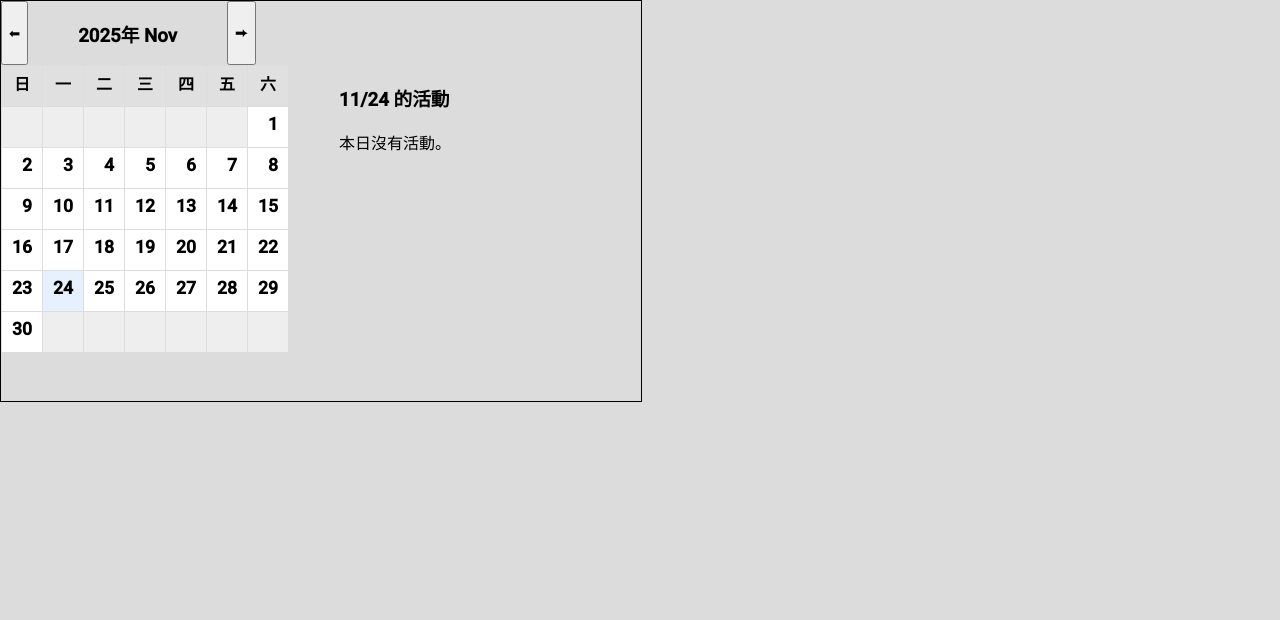
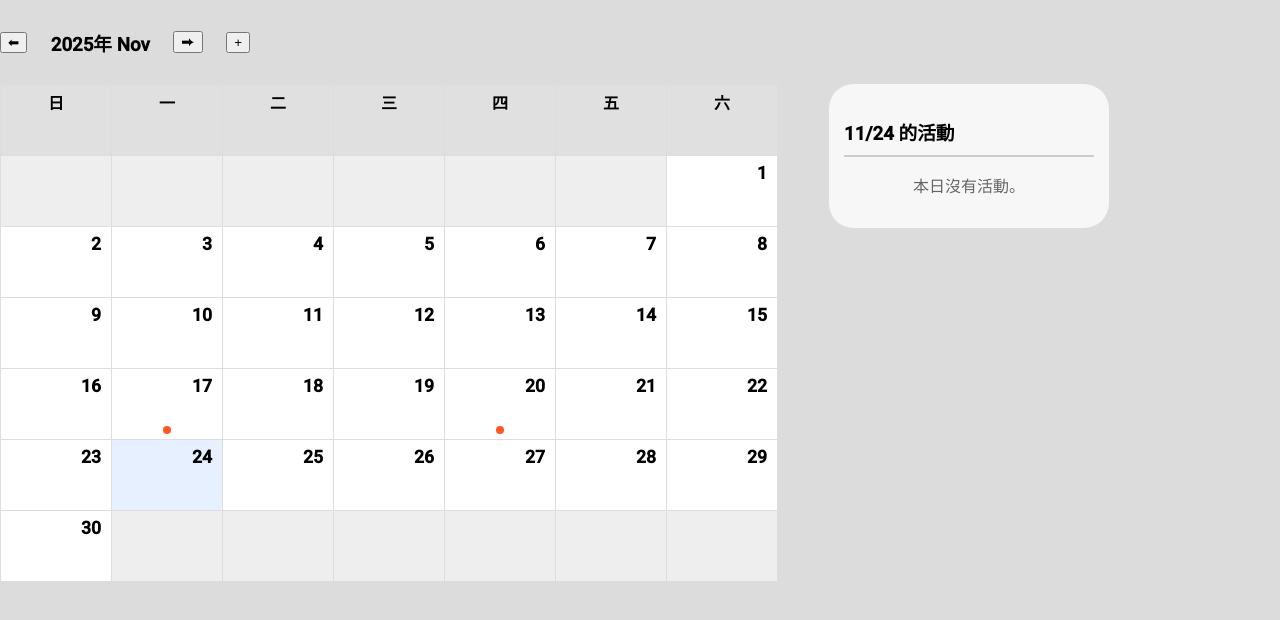
Before and after one commit to Jia-02/group_project_frontend, an Angular app: page /calendar in a window 1280 px wide. Shown: the top 620 px of the page. Built offline with nearby package versions, Linux system fonts and the light colour scheme.

Commit message:
優化行事曆

```diff
--- a/src/app/calendar/calendar.component.html
+++ b/src/app/calendar/calendar.component.html
@@ -1,12 +1,11 @@
-<div class="block">
-  <div class="display">
+<div class="header">
   <button (click)="prevMonth()">⬅</button>
   <h3>{{ currentMonth | date: 'yyyy年 MMM' }}</h3>
   <button (click)="nextMonth()">⮕</button>
+  <button (click)="addActivity()">+</button>
 </div>
-
 <div class="display">
-    <div>
+  <div class="calendar-wrapper">
     <table class="calendar-table">
       <thead>
         <tr>
@@ -20,8 +19,7 @@
         @for (week of monthWeeks; track $index) {
         <tr class="calendar-week">
           @for (day of week; track $index) {
-            <td class="calendar-day"
-              [class.is-current-month]="day && (day | date: 'MM') === (currentMonth | date: 'MM')"
+          <td class="calendar-day" [class.is-current-month]="day && (day | date: 'MM') === (currentMonth | date: 'MM')"
             [class.is-selected]="day && (day | date: 'yyyyMMdd') === (selectedDay | date: 'yyyyMMdd')"
             (click)="selectDay(day)">
 
@@ -29,7 +27,7 @@
             <span class="day-number">{{ day | date: "d" }}</span>
 
             @if (hasActivity(day)) {
-              <div title="有活動"></div>
+            <div class="activity-dot" title="有活動"></div>
             }
             }
           </td>
@@ -40,23 +38,26 @@
     </table>
   </div>
 
-    <div>
+  <div class="activities-sidebar">
     <h3>{{ selectedDay | date: 'MM/dd' }} 的活動</h3>
 
-      <div>
+    <div class="activities-content">
       @if (selectedDayActivities.length) {
       <ul>
         @for (activity of selectedDayActivities; track $index) {
         <li>
-            <span>{{ activity.time }}</span> -
-            <span>{{ activity.title }}</span>
+          <span class="activity-time">{{ activity.time }}</span> -
+          <span class="activity-title">{{ activity.title }}</span>
         </li>
         }
       </ul>
       } @else {
-        <p>本日沒有活動。</p>
+      <p class="no-activity">本日沒有活動。</p>
       }
     </div>
   </div>
 </div>
+
+<div class="block">
+
 </div>
--- a/src/app/calendar/calendar.component.scss
+++ b/src/app/calendar/calendar.component.scss
@@ -1,16 +1,23 @@
-.block{
-  width: 50%;
-  height: 50%;
-  border: 1px solid black;
+.activities-sidebar {
+  min-width: 250px;
+  padding: 15px;
+  border-left: 1px solid #ddd;
+  background-color: #f7f7f7;
+  height: fit-content;
+  border-radius: 25px;
 }
 
-.display{
+.header {
   display: flex;
-  gap: 50px;
+  justify-content: space-between;
+  align-items: center;
+  padding: 10px 0;
+  width: 250px;
+
 }
 
 .calendar-table {
-  width: 50%;
+  width: 100%;
   border-collapse: collapse;
 }
 
@@ -18,7 +25,8 @@
 .calendar-table td {
   border: 1px solid #ddd;
   padding: 5px;
-  height: 30px;
+  height: 60px;
+  width: 100px;
   vertical-align: top;
 }
 
@@ -54,3 +62,49 @@
   font-size: 1.1em;
   padding: 2px 5px;
 }
+
+/* --- 活動提示點樣式 --- */
+.activity-dot {
+  position: absolute;
+  bottom: 5px;
+  /* 位於單元格的底部 */
+  left: 50%;
+  transform: translateX(-50%);
+  width: 8px;
+  height: 8px;
+  background-color: #ff5722;
+  /* 醒目的提示顏色 */
+  border-radius: 50%;
+}
+
+/* --- 側邊欄活動列表樣式 --- */
+.activities-sidebar h3 {
+  border-bottom: 2px solid #ccc;
+  padding-bottom: 10px;
+  margin-bottom: 15px;
+}
+
+.activities-content ul {
+  list-style: none;
+  padding: 0;
+}
+
+.activities-content li {
+  padding: 8px 0;
+  border-bottom: 1px dashed #eee;
+}
+
+.activity-time {
+  font-weight: bold;
+  color: #007bff;
+}
+
+.no-activity {
+  color: #666;
+  text-align: center;
+}
+
+.display{
+  display: flex;
+  gap: 50px;
+}
--- a/src/app/calendar/calendar.component.ts
+++ b/src/app/calendar/calendar.component.ts
@@ -12,10 +12,24 @@ import { Component } from '@angular/core';
 })
 export class CalendarComponent {
   currentMonth: Date = new Date();
+
+  // 顯示星期幾的名稱 (可自行調整順序，這裡以週日為第一天)
   dayNames: string[] = ['日', '一', '二', '三', '四', '五', '六'];
+
+  // 用於在 HTML 模板中迭代，是一個二維陣列 (6週 x 7天)
   monthWeeks: (Date | null)[][] = [];
+
+  // 用於顯示日曆下方活動的屬性
   selectedDay: Date | null = new Date();
-  selectedDayActivities: any[] = [];
+  selectedDayActivities: any[] = []; // 替換為您的活動資料結構
+
+  // 假設的活動資料 (您需要從服務或 API 獲取實際資料)
+  // key 是 'YYYY-MM-DD' 格式的日期字串
+  mockActivities: { [key: string]: { time: string, title: string }[] } = {
+    '2025-11-17': [{ time: '10:00', title: '部門會議' }],
+    '2025-11-20': [{ time: '14:30', title: '客戶拜訪' }, { time: '18:00', title: '晚餐聚會' }],
+    // ... 其他月份的活動
+  };
 
   ngOnInit() {
     this.generateCalendar(this.currentMonth);
@@ -23,63 +37,74 @@ export class CalendarComponent {
     this.loadActivities(this.selectedDay!);
   }
 
+  // 生成日曆網格的方法
   generateCalendar(date: Date): void {
-    this.monthWeeks = [];
+    this.monthWeeks = []; // 清空舊資料
     const year = date.getFullYear();
-    const month = date.getMonth();
+    const month = date.getMonth(); // 0-11
 
+    // 獲取當月的第一天
     const firstDayOfMonth = new Date(year, month, 1);
+    // 獲取當月第一天是星期幾 (0=週日, 6=週六)
     const startingDay = firstDayOfMonth.getDay();
 
+    // 獲取當月的總天數
     const daysInMonth = new Date(year, month + 1, 0).getDate();
 
     let currentDay = 1;
+    // 創建多達 6 週的網格
     for (let w = 0; w < 6; w++) {
       const week: (Date | null)[] = [];
       for (let d = 0; d < 7; d++) {
         if (w === 0 && d < startingDay) {
+          // 第一週，在當月第一天之前的日子，填補 null (空白)
           week.push(null);
         } else if (currentDay <= daysInMonth) {
+          // 填入當月日期
           week.push(new Date(year, month, currentDay));
           currentDay++;
         } else {
+          // 超過當月天數後，填補 null (空白)
           week.push(null);
         }
       }
       this.monthWeeks.push(week);
+      // 如果當月所有天數都已經填完，則退出循環
       if (currentDay > daysInMonth) break;
     }
   }
 
+  // 切換到上個月
   prevMonth(): void {
     this.currentMonth = new Date(this.currentMonth.getFullYear(), this.currentMonth.getMonth() - 1, 1);
     this.generateCalendar(this.currentMonth);
+    // 可選：切換月份後，預設選擇新月份的第一天
     this.selectedDay = this.monthWeeks[0].find(d => d !== null) || null;
     if (this.selectedDay) this.loadActivities(this.selectedDay);
   }
 
+  // 切換到下個月
   nextMonth(): void {
     this.currentMonth = new Date(this.currentMonth.getFullYear(), this.currentMonth.getMonth() + 1, 1);
     this.generateCalendar(this.currentMonth);
+    // 可選：切換月份後，預設選擇新月份的第一天
     this.selectedDay = this.monthWeeks[0].find(d => d !== null) || null;
     if (this.selectedDay) this.loadActivities(this.selectedDay);
   }
 
+  // 點擊日曆中的某一天
+  selectDay(day: Date | null): void {
+    if (day) {
+      this.selectedDay = day;
+      this.loadActivities(day);
+    }
+  }
+
+  // 加載所選日期的活動
   loadActivities(date: Date): void {
     const dateKey = `${date.getFullYear()}-${(date.getMonth() + 1).toString().padStart(2, '0')}-${date.getDate().toString().padStart(2, '0')}`;
+    // 從您的資料來源獲取活動
     this.selectedDayActivities = this.mockActivities[dateKey] || [];
-  }
-
-  mockActivities: { [key: string]: { time: string, title: string }[] } = {
-    '2025-11-17': [{ time: '10:00', title: '部門會議' }],
-    '2025-11-20': [{ time: '14:30', title: '客戶拜訪' }, { time: '18:00', title: '晚餐聚會' }],
-    // 串api會改的地方
-  }
-
-  hasActivity(date: Date | null): boolean {
-    if (!date) return false;
-    const dateKey = this.formatDateToKey(date);
-    return !!this.mockActivities[dateKey];
   }
 
   formatDateToKey(date: Date): string {
@@ -89,10 +114,15 @@ export class CalendarComponent {
     return `${year}-${month}-${day}`;
   }
 
-  selectDay(day: Date | null): void {
-    if (day) {
-      this.selectedDay = day;
-      this.loadActivities(day);
-    }
+  // **新增：檢查日期是否有活動**
+  hasActivity(date: Date | null): boolean {
+    if (!date) return false;
+    const dateKey = this.formatDateToKey(date);
+    return !!this.mockActivities[dateKey];
   }
+
+  addActivity(){
+
+  }
+
 }
```
Lines whose indentation alone changed are shown as unchanged.
